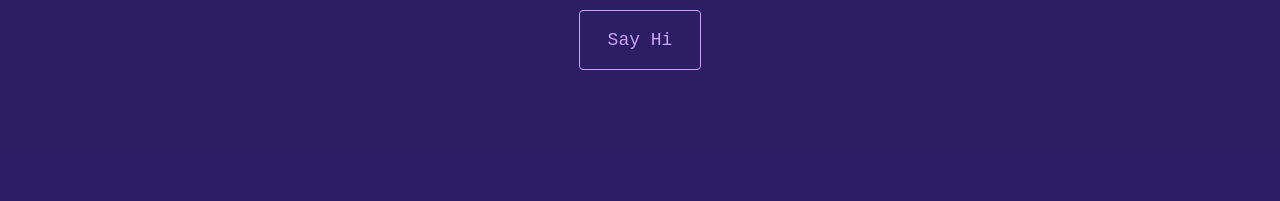
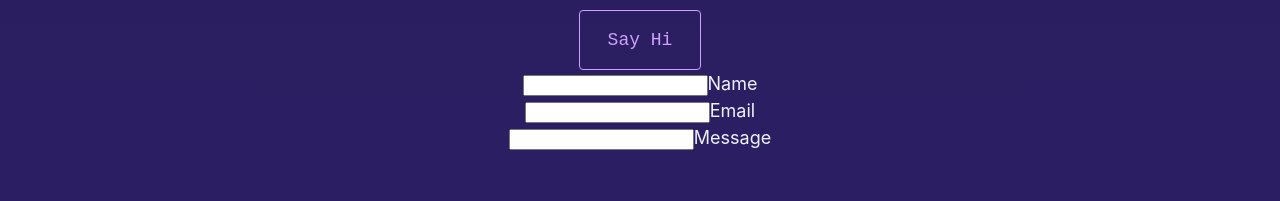
Before and after one commit to neillydev/v2, a Next.js app: page / in a window 1280 px wide. Shown: the part 3009-3210 px from the top of the page. Built offline with nearby package versions, Linux system fonts and the light colour scheme.

Commit message:
create contact form

```diff
--- a/src/components/Contact.tsx
+++ b/src/components/Contact.tsx
@@ -1,9 +1,15 @@
-import React from 'react';
+import React, { useState } from 'react';
 import { motion } from "framer-motion";
 
 import styles from '../../styles/Contact.module.css';
 
 const Contact = () => {
+    const [showContact, setShowContact] = useState(false);
+
+    const handleContactBtn = () => {
+        setShowContact(!showContact);
+    };
+
     return (
         <section className={styles.contactSection}>
             <motion.aside
@@ -26,9 +32,23 @@ const Contact = () => {
                 <p>
                     Send me a message if you have a question, or want to get in touch!
                 </p>
-                <button className={styles.contactBtn}>
-                    Say Hi
+                <button className={styles.contactBtn} onClick={handleContactBtn}>
+                    {!showContact ? `Say Hi` : `Show less`}
                 </button>
+                <form className={styles.contactForm}>
+                    <div className={styles.contactWrapper}>
+                        <input className={styles.contactInput} type="text" id="name" placeholder=' ' required />
+                        <label className={styles.contactLabel}  htmlFor="name">Name</label>
+                    </div>
+                    <div className={styles.contactWrapper}>
+                        <input className={styles.contactInput}type="text" id="email" placeholder=' ' required />
+                        <label className={styles.contactLabel} htmlFor="email">Email</label>
+                    </div>
+                    <div className={styles.contactWrapper}>
+                        <input className={styles.contactInput} type="text" id="message" placeholder=' ' required />
+                        <label className={styles.contactLabel} htmlFor="message">Message</label>
+                    </div>
+                </form>
             </motion.aside>
         </section>
     )
```
